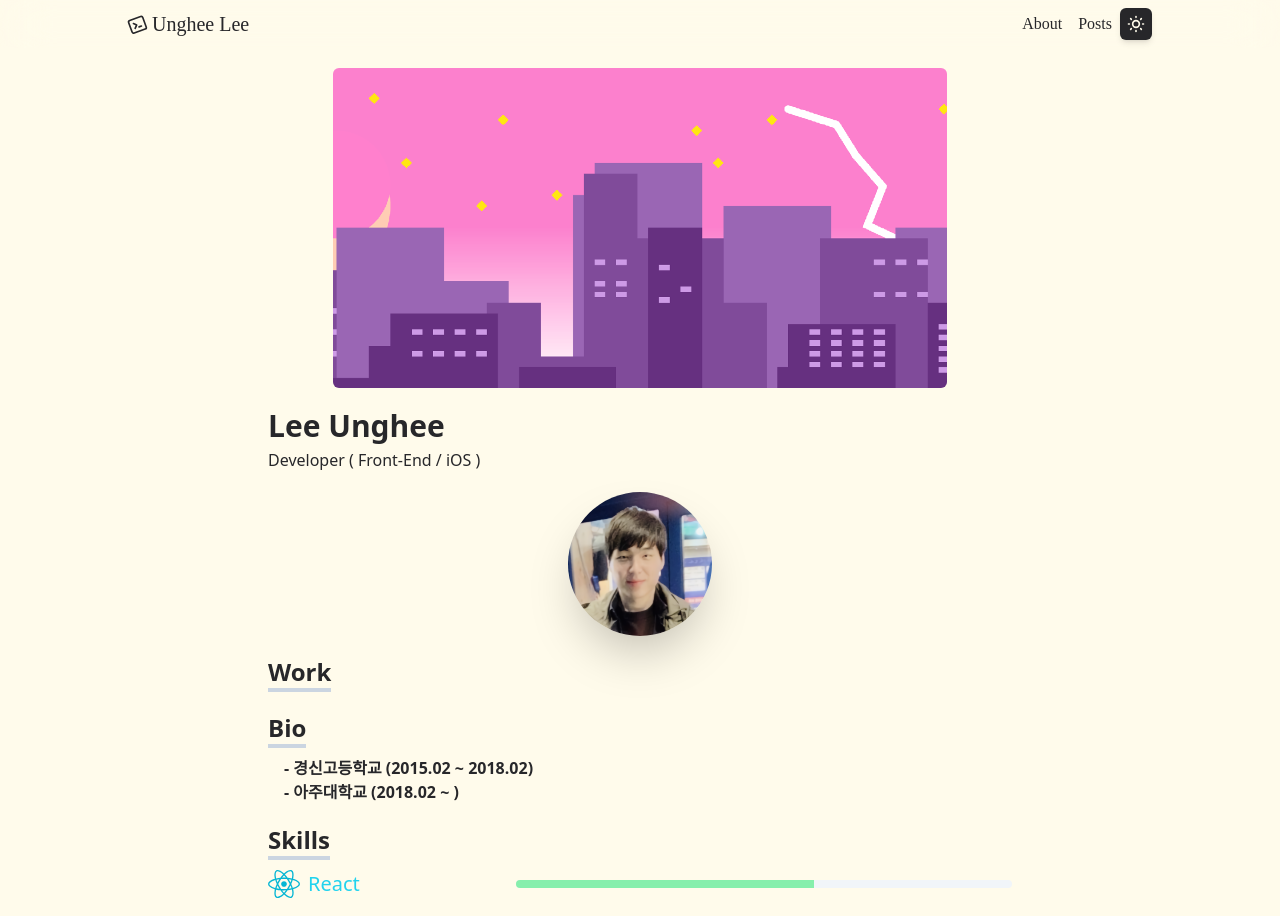
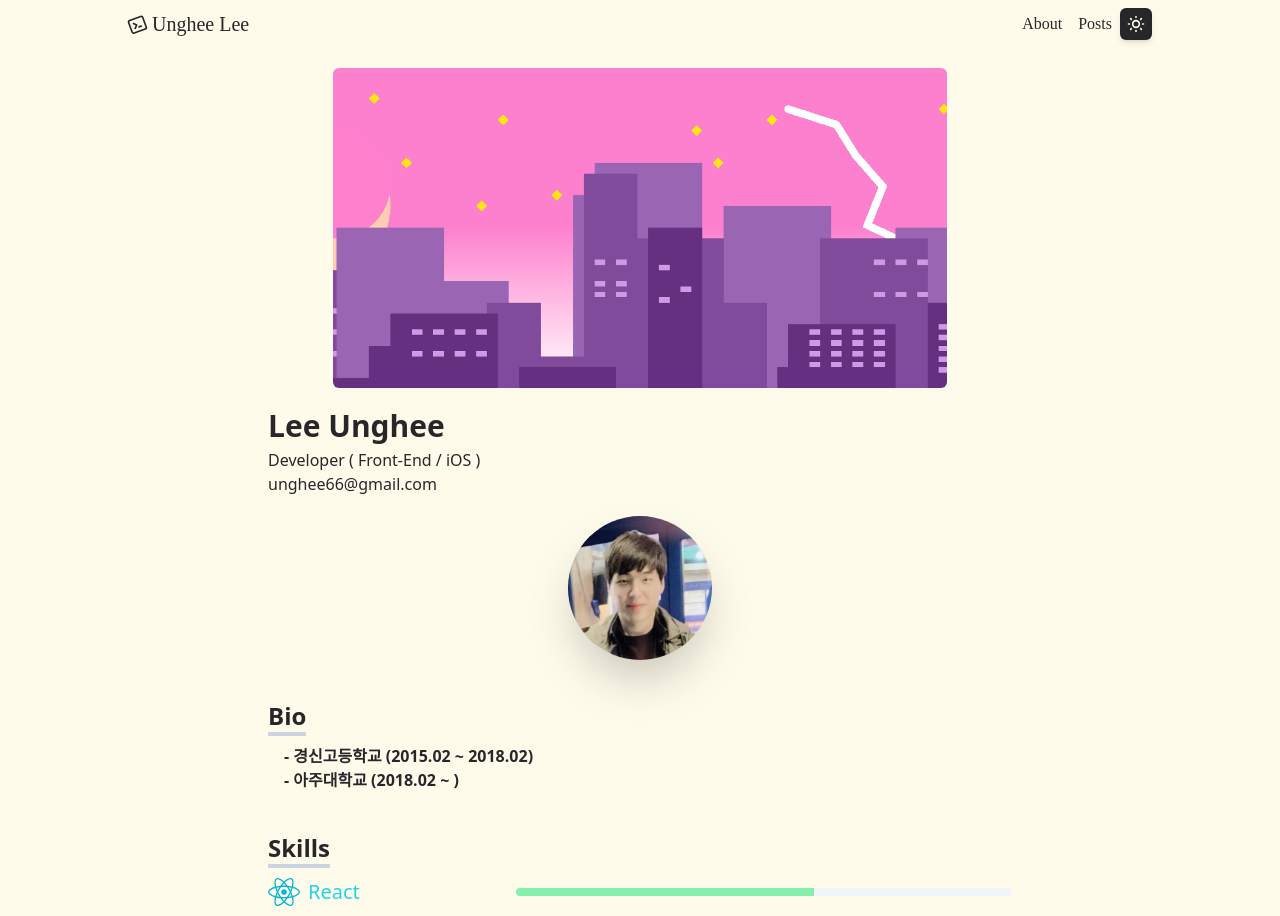
Before and after one commit to iMUngHee/unghee.dev, a Next.js app: page / in a window 1280 px wide. Shown: the top 916 px of the page. Built offline with nearby package versions, Linux system fonts and the light colour scheme; a web font is replaced by a local one.

Commit message:
[Fix] modify gap

```diff
--- a/pages/index.tsx
+++ b/pages/index.tsx
@@ -29,22 +29,23 @@ const Home: NextPage = () => {
             className="object-center"
           />
         </div>
-        <div className="mt-5 px-3">
+        <div className="mt-5 flex flex-col gap-5 px-3">
           <div>
             <h2 className="text-3xl font-bold">Lee Unghee</h2>
             <p className="mt-1">Developer ( Front-End / iOS ) </p>
+            <p className="">unghee66@gmail.com </p>
             <div className="mt-5 flex w-full items-center justify-center">
               <div className="relative h-24 w-24 overflow-hidden rounded-full shadow-2xl md:h-36 md:w-36">
                 <Image src="/image/profile.png" alt="profile" layout="fill" />
               </div>
             </div>
           </div>
-          <div>
+          {/* <div>
             <HeadLine>Work</HeadLine>
             <Paragraph>
               <div></div>
             </Paragraph>
-          </div>
+          </div> */}
           <div>
             <HeadLine>Bio</HeadLine>
             <Paragraph style="flex flex-col">
```
